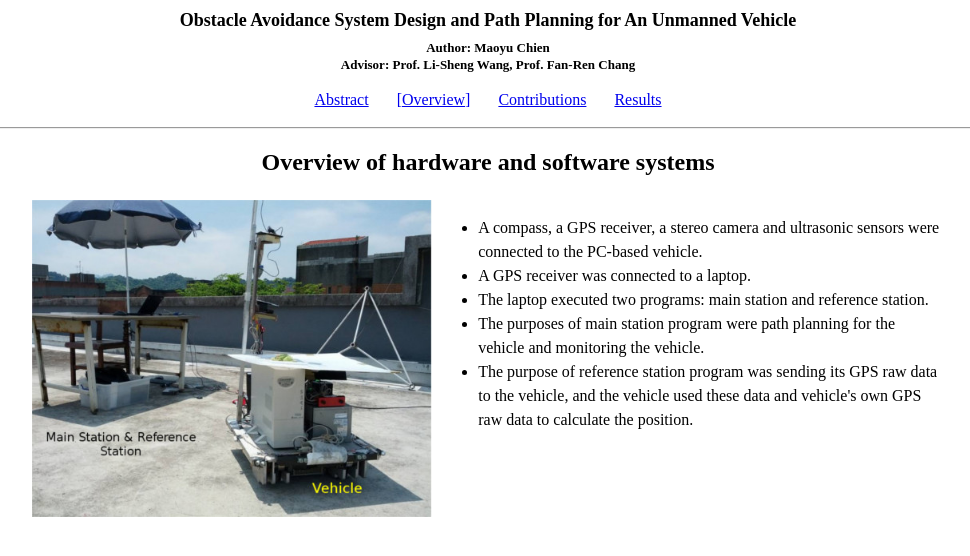
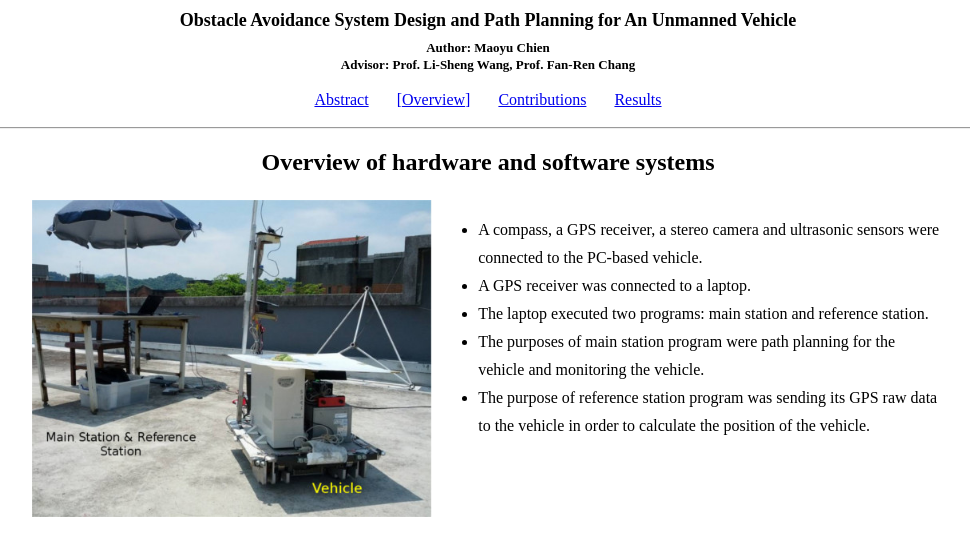
Before and after one commit to AlvinJian/alvinjian.github.io, a plain HTML site: page vehicle/overview.html in a window 1280 px wide. Shown: the whole page, without its empty margins (152-1122 px from the left). Drawn offline with Linux system fonts and the light colour scheme.

Commit message:
update overview

```diff
--- a/vehicle/overview.html
+++ b/vehicle/overview.html
@@ -11,7 +11,7 @@
       td.desc {
         width: 98%;
         margin: 0 auto;
-        line-height: 150%;
+        line-height: 175%;
         text-align: left;
         vertical-align: top;
       }
@@ -51,9 +51,8 @@
             <li>The laptop executed two programs: main station and reference station.</li>
             <li>The purposes of main station program were path planning for the vehicle
               and monitoring the vehicle.</li>
-            <li>The purpose of reference station program was sending its GPS raw data to the vehicle,
-              and the vehicle used these data and vehicle's own GPS raw data to calculate
-              the position.</li>
+            <li>The purpose of reference station program was sending its GPS raw data to the vehicle
+                in order to calculate the position of the vehicle.</li>
           </ul>
         </td>
       </tr>
```
